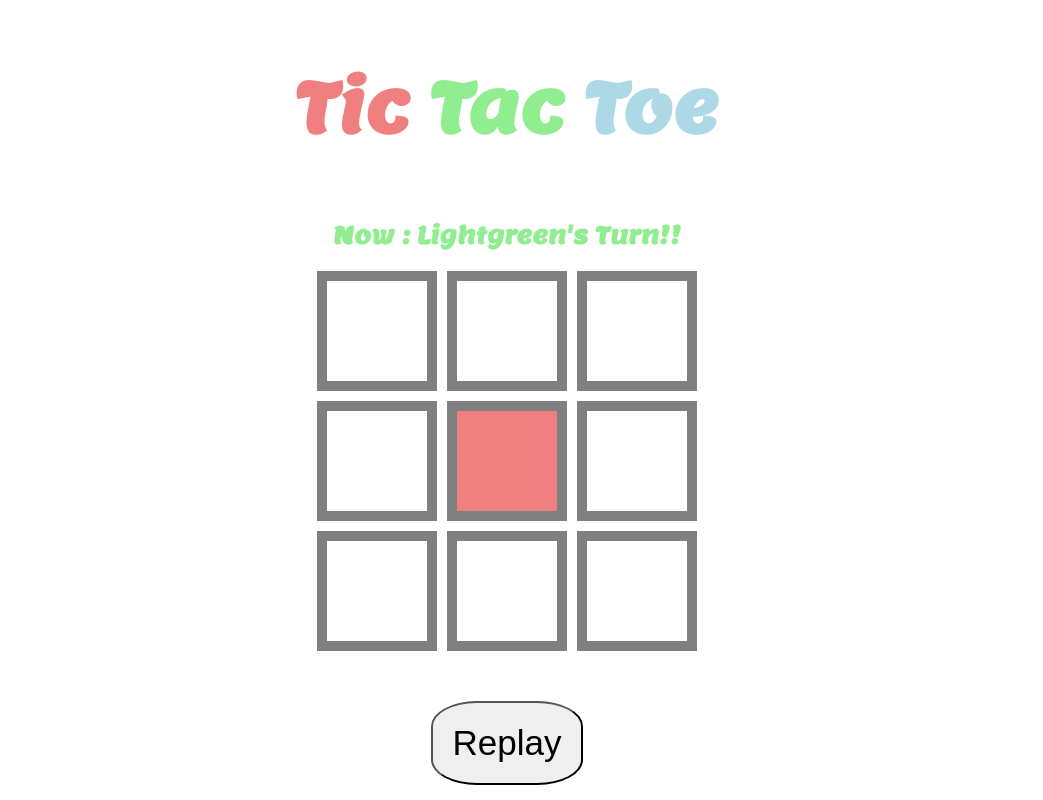
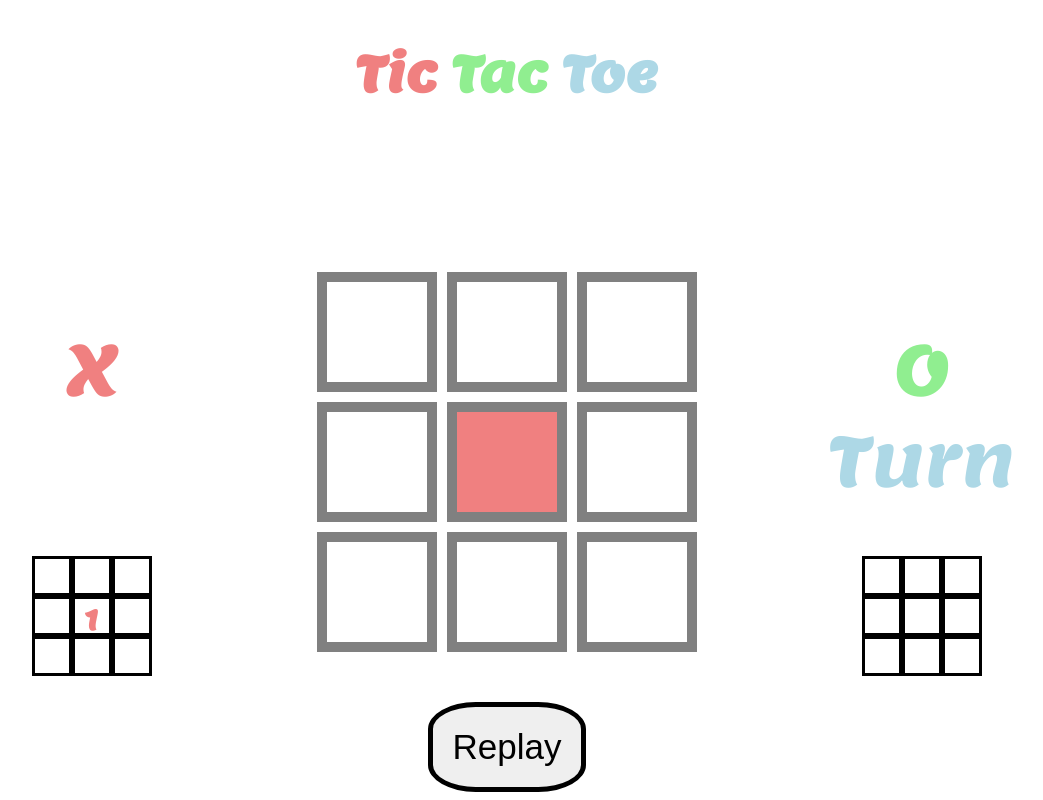
Before and after one commit to wenwenkp/tic-tac-toe, a plain HTML site: page index.html in a window 1280 px wide. Both pictures are taken after a click on the element 640 px from the left and 445 px from the top of the page. Shown: the whole page, without its empty margins (133-1176 px from the left). Drawn offline with Linux system fonts and the light colour scheme.

Commit message:
version 1

```diff
--- a/css/main.css
+++ b/css/main.css
@@ -6,13 +6,57 @@ body {
     height: 100vh;
     margin:0;
     display: flex;
-    flex-direction: column;
+    flex-direction: row;
     justify-content: center;
     align-items: center;
     font-family: 'Lemon', cursive;
 }
+main {
+    display: flex;
+    flex-direction: column;
+    justify-content: center;
+    align-items: center;
+
+}
+#x, #o {
+    margin: 0 auto;
+    font-size: 70px;
+    display: flex;
+    flex-direction: column;
+    justify-content: center;
+    align-items: center;
+    padding-top: 200px;
+}
+#x {
+    color: lightcoral;
+
+}
+#o {
+    color: lightgreen;
+
+}
+#x-turn, #o-turn {
+    color: lightblue;
+    text-align: center;
+}
+#x-board, #o-board {
+    display: grid;
+    grid-template-columns: repeat(3, 5vmin);
+    grid-template-rows: repeat(3, 5vmin);
+    padding-top: 50px;
+
+}
+#x-board div, #o-board div{
+    border: 3px solid black;
+    font-size: 30px;
+    text-align: center;
+}
+
+
+
 h1 {
-    font-size: 70px;
+    font-size: 50px;
+    margin-bottom: 100px;
 }
 #tic {
     color: lightcoral;
@@ -23,16 +67,17 @@ h1 {
 #toe {
     color: lightblue;
 }
+h2 {
+    font-size: 40px;
+}
 section.board {
     display: grid;
     grid-template-columns: repeat(3, 15vmin);
     grid-template-rows: repeat(3, 15vmin);
     grid-gap: 10px;
-
 }
 section.board div {
-    border: 10px solid;
-    border-color: grey;
+    border: 10px solid grey;
 }
 
 #reset-button {
@@ -40,4 +85,5 @@ section.board div {
     font-size: 35px;
     border-radius: 30%;
     padding: 20px;
+    border: 5px solid black;
 }
--- a/index.html
+++ b/index.html
@@ -10,12 +10,31 @@
     <script defer src="js/main.js"></script>
 </head>
 <body>
+    <section id="x">
+        <div>X</div>
+        <div id = "x-turn">Turn</div>
+        <div id = "x-board">
+            <div id="x0"></div>
+            <div id="x1"></div>
+            <div id="x2"></div>
+            <div id="x3"></div>
+            <div id="x4"></div>
+            <div id="x5"></div>
+            <div id="x6"></div>
+            <div id="x7"></div>
+            <div id="x8"></div>
+        </div>
+    </section>
+
+    <main>
+
         <h1>
             <span id = "tic">Tic</span>
             <span id = "tac">Tac</span>
             <span id = "toe">Toe</span>
         </h1>
-    <h2 id = "msg"></h2>
+        <h2 id = "msg">winner</h2>
+
         <section class="board">
             <!--Row 1-->
             <div id="cell0"></div>
@@ -32,5 +51,21 @@
         </section>
 
         <button id="reset-button">Replay</button>
+    </main>
+    <section id="o">
+        <div>O</div>
+        <div id = "o-turn">Turn</div>
+        <div id = "o-board">
+                <div id="o0"></div>
+                <div id="o1"></div>
+                <div id="o2"></div>
+                <div id="o3"></div>
+                <div id="o4"></div>
+                <div id="o5"></div>
+                <div id="o6"></div>
+                <div id="o7"></div>
+                <div id="o8"></div>
+            </div>
+    </section>
 </body>
 </html>
--- a/js/main.js
+++ b/js/main.js
@@ -23,7 +23,10 @@ let board;  //game board
 let turn;   //to indicate player1 :1, player2 :-1, and winner : null
 let count;  //to count the total steps
 let cell;   //to id the cell position in the game board
-let msg;    //msg zone
+let msg;    //winner message zone
+let xTurn;  //X player turn
+let oTurn;  //O player turn
+let smallBoardCount;
 
 /*----- cached element references -------*/
 
@@ -48,77 +51,113 @@ function init() {
     ];
     turn = 1;
     count = 0;
+    smallBoardCount = 1;
     msg = document.getElementById(`msg`);
-    msg.style.color = COLORS[null];
-    //change cell color to white
+    xTurn = document.getElementById(`x-turn`);
+    oTurn = document.getElementById(`o-turn`);
+    msg.style.color = 'black';
+    msg.textContent = ``;
+    xTurn.style.visibility = `visible`;
+    oTurn.style.visibility = `hidden`;
     for(let i = 0; i < board.length; i++) {
         document.getElementById(`cell${i}`).style.backgroundColor = COLORS[null];
     };
+    for(let n = 0; n < board.length; n++) {
+        document.getElementById(`x${n}`).textContent = '';
+        console.log(document.getElementById(`x${n}`).textContent);
+        document.getElementById(`o${n}`).textContent = '';
+    }
 }
 //function to handle the click to the cell
+    //discontinue if winner found
+    //discontinue after 9 steps
+    //get cell index#
+    //discontinue if not a cell been clicked
+    //discontinue if not an empty cell been clicked
+    //call render to update data
 function handleclick(evt) {
-    //discontinue if winner found
     if(turn === null) return;
-    //discontinue after 9 steps
     if(count === 9){
         return;
     };
-    //get cell index#
     cell = parseInt(evt.target.id.replace('cell', ''));
-    //discontinue if not a cell been clicked
     if(isNaN(cell)) return;
-    //discontinue if not an empty cell been clicked
     if(board[cell] !== null) return;
-    //call render to update data
     render();
 }
 //function to update data
+    //count once if click successfully
+    //assign player's number to the cell
+    //change cell color per player
+    //start to check winner after 4 steps
+        //if winner found then discontinue
+        //once last step is made and if no winner then display message
+    //switch player
 function render() {
-    //count once if click successfully
     count++;
-    //assign player's number to the cell
     board[cell] = turn;
-    //change cell color per player
+    updateSmallBoard();
     document.getElementById(`cell${cell}`).style.backgroundColor = COLORS[turn];
-    //start to check winner after 4 steps
     if(count > 4) {
-        //if winner found then discontinue
         if(checkWinner(board)){
+            visibility();
             return;
         }
+        else if(count === 9) {
+            msg.textContent = 'TIE';
+            visibility();
+            return;
+        };
     };
-    //once last step is made and no winner then display message
-    if(count === 9){
-        msg.style.color = 'black';
-        msg.textContent = 'TIE';
-        return;
-    };
-    //switch player
     turn = turn * -1;
-    //display message for each player
-    msg.style.color = COLORS[turn];
-    msg.textContent = `Now : ${COLORS[turn]}'s Turn!!`;
+    visibility();
+
 }
 //function to check if there is a winner
+    //loop each array in winning pattern
+        //if 3 consisten same value been found in the board, winner found
+            //display winner and no more steps, switch to null
 function checkWinner(board) {
-    //loop each array in winning pattern
     for(let row = 0; row < totalRow; row++){
-        //if 3 consisten same value been found in the board, winner found
-        if(
-            (board[winArray[row][0]] !== null) &&
+        if( (board[winArray[row][0]] !== null) &&
             (board[winArray[row][0]] === board[winArray[row][1]]) &&
             (board[winArray[row][1]] === board[winArray[row][2]])
-        )
-        {
-        //display winner and no more steps, switch to null
-        msg.textContent = `${COLORS[turn]} Winner!!! Congratulations!!!`;
-        turn = null;
-        return true;
-        };
+        ) {
+            if(turn === 1) {
+                msg.textContent = `Winner ------> X`;
+            }else if(turn === -1) {
+                msg.textContent = `Winner ------> O`;
+            }
+            turn = null;
+            return true;
+        }
     }
 }
 //function to replay
+    //call init function to reset data
 function reset(evt) {
-    //call init function to reset data
     init();
 }
+//contorl message visibility for each player
+function visibility() {
+    if(turn === 1){
+        xTurn.style.visibility = `visible`;
+        oTurn.style.visibility = `hidden`;
+    }else if(turn === -1) {
+        xTurn.style.visibility = `hidden`;
+        oTurn.style.visibility = `visible`;
+    };
+    if(count === 9 || turn === null) {
+        xTurn.style.visibility = `hidden`;
+        oTurn.style.visibility = `hidden`;
+    };
+}
+//control number of steps in small board
+function updateSmallBoard() {
+    if(turn === 1) {
+            document.getElementById(`x${cell}`).textContent = smallBoardCount;
+    }else if(turn === -1) {
+        document.getElementById(`o${cell}`).textContent = smallBoardCount;
+        smallBoardCount++;
+    };
+}
```
Lines whose indentation alone changed are shown as unchanged.
